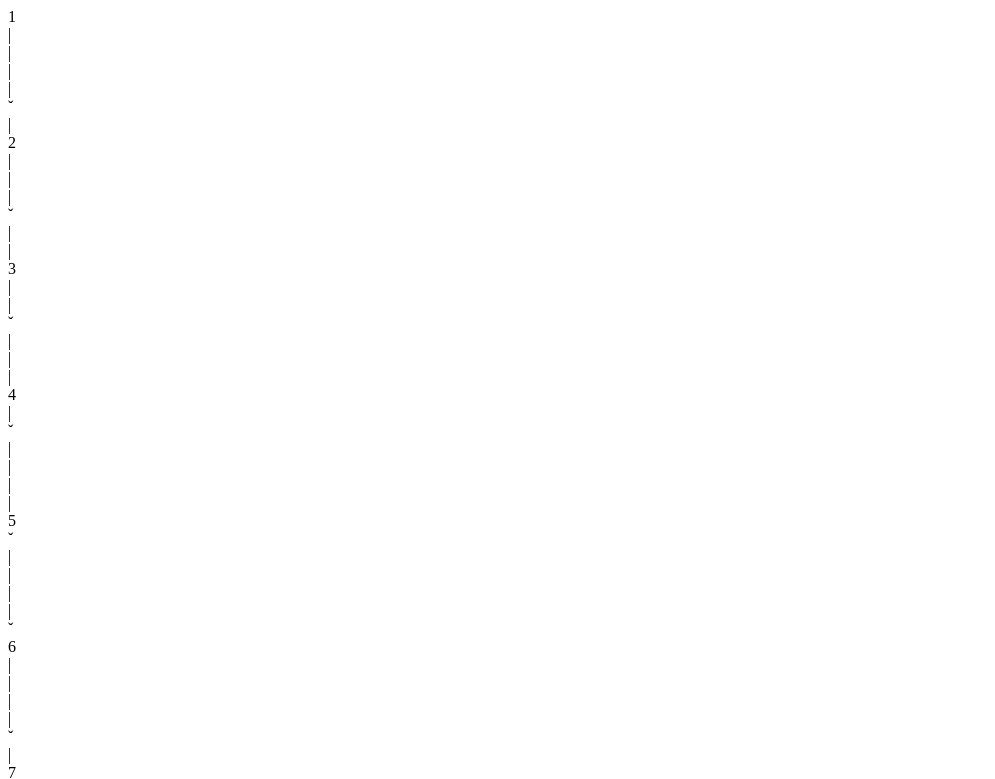
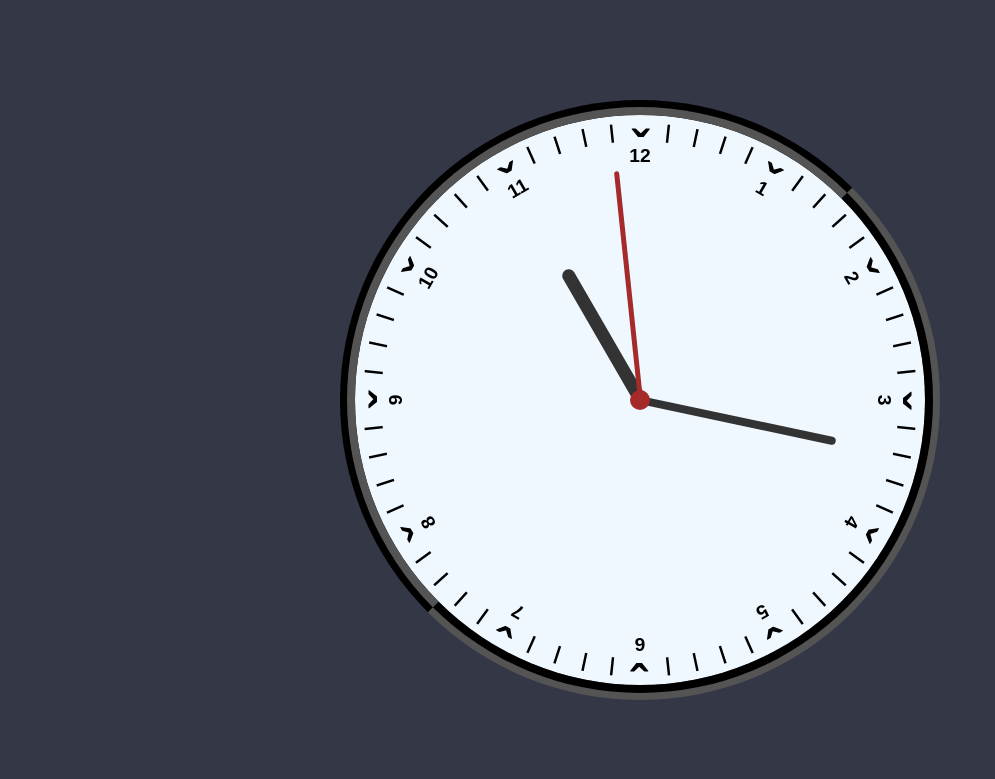
Before and after one commit to Dnysss/clock, a plain HTML site: page index.html in a window 1280 px wide. Shown: the top 779 px of the page, without its empty margins (0-995 px from the left). Drawn offline with Linux system fonts and the light colour scheme; the site is published under a folder, as on GitHub Pages, so addresses that start at the root find nothing.

Commit message:
directory change

```diff
--- a/html/index.html
+++ b/index.html
@@ -4,8 +4,8 @@
     <meta charset="UTF-8">
     <meta http-equiv="X-UA-Compatible" content="IE=edge">
     <meta name="viewport" content="width=device-width, initial-scale=1.0">
-    <link rel="stylesheet" href="/css/style.css">
-    <script src="/js/script.js" defer></script>
+    <link rel="stylesheet" href="./css/style.css">
+    <script src="./js/script.js" defer></script>
     <title>Clock</title>
 </head>
 <body>
```
